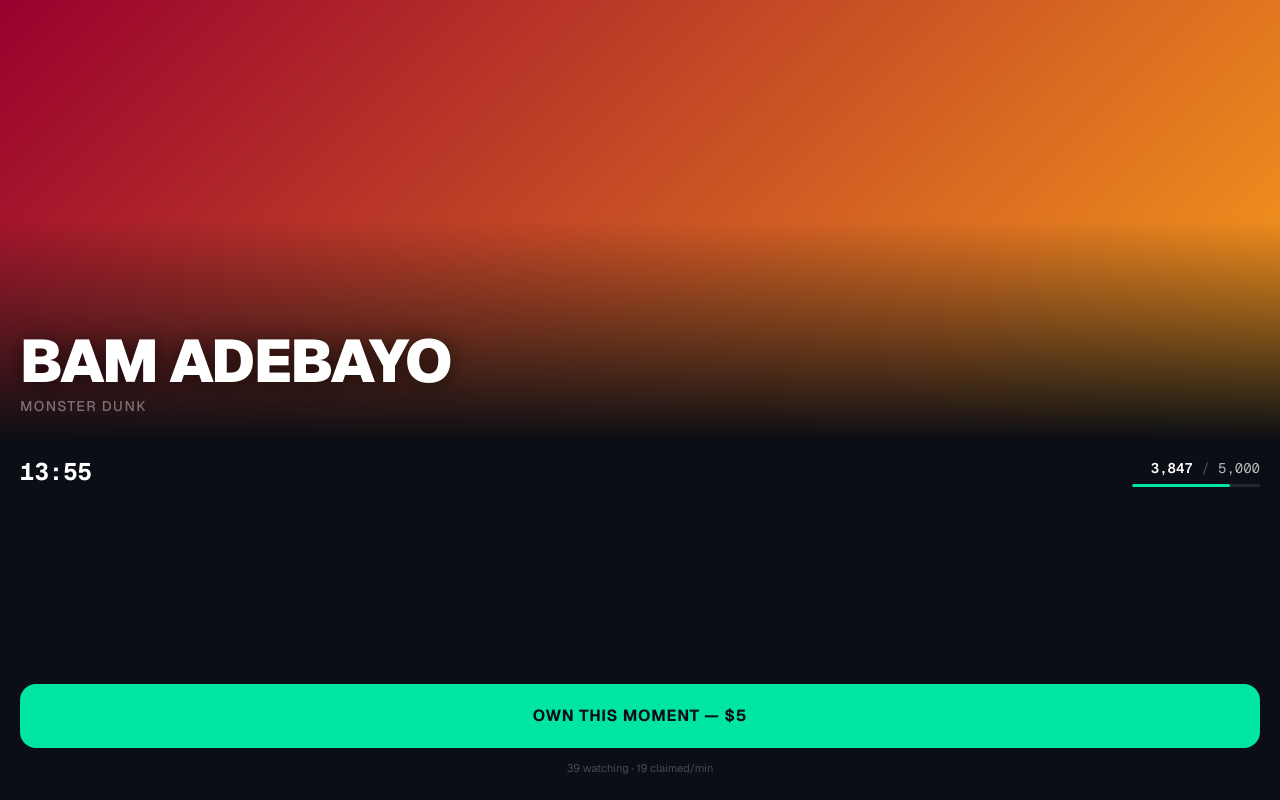
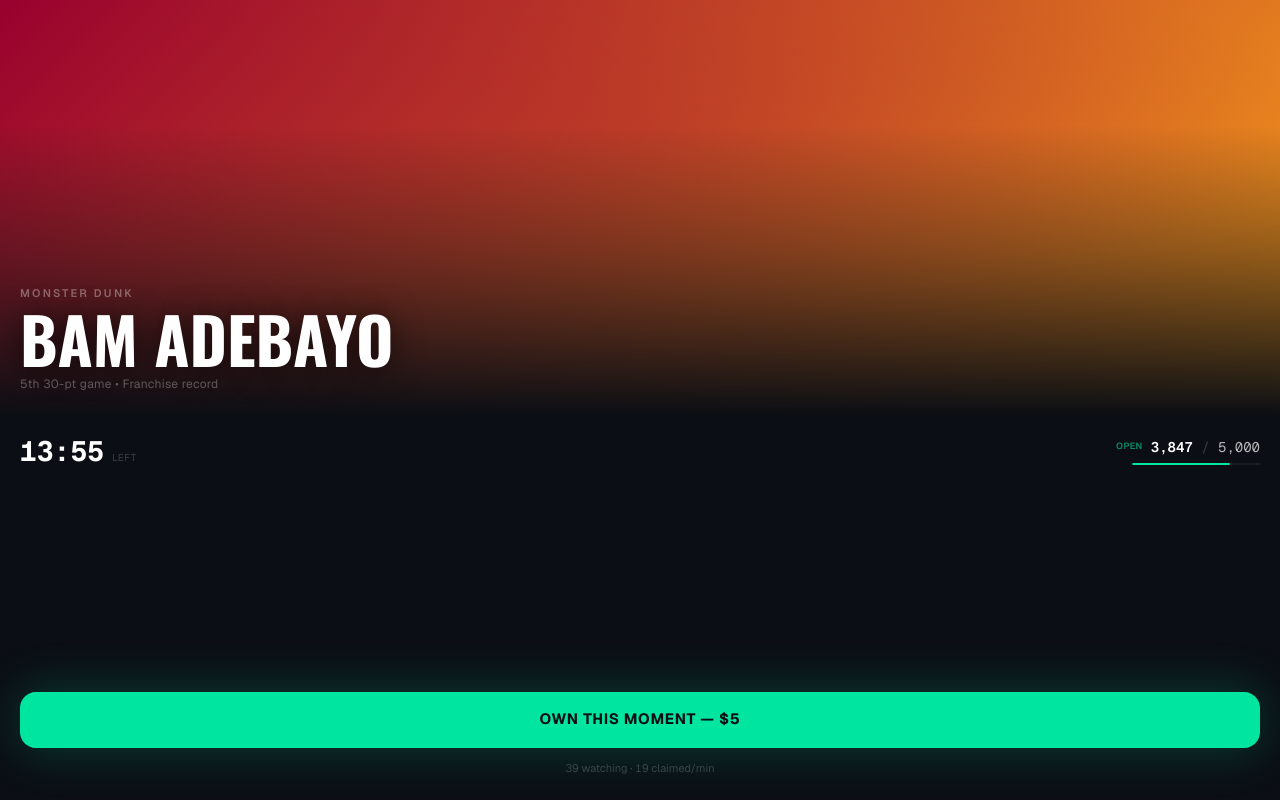
Before and after one commit to roham/tst-prototypes, a Next.js app: page /supreme/bam in a window 1280 px wide. Built offline with nearby package versions, Linux system fonts and the light colour scheme.

Commit message:
v0.1: supreme — foundation polish: Oswald typography, team-color glow, context line, ambient CTA glow, confetti W screen

```diff
--- a/app/globals.css
+++ b/app/globals.css
@@ -66,3 +66,10 @@ body {
 /* Glow effect */
 .glow-teal { box-shadow: 0 0 20px rgba(0, 229, 160, 0.3); }
 .glow-orange { box-shadow: 0 0 20px rgba(255, 107, 53, 0.3); }
+
+/* Supreme CTA ambient glow pulse */
+@keyframes glow-breathe {
+  0%, 100% { opacity: 0.15; transform: translateY(-50%) scaleX(1); }
+  50% { opacity: 0.3; transform: translateY(-50%) scaleX(1.03); }
+}
+.animate-glow-breathe { animation: glow-breathe 3s ease-in-out infinite; }
--- a/app/supreme/[momentId]/page.tsx
+++ b/app/supreme/[momentId]/page.tsx
@@ -1,7 +1,7 @@
 'use client';
 
 import { useParams } from 'next/navigation';
-import { useState, useEffect, useMemo } from 'react';
+import { useState, useEffect, useMemo, useRef } from 'react';
 import { getMoment, getSaleEndsAt } from '@/lib/mock-data';
 import type { Moment } from '@/lib/mock-data';
 import { useCountdown } from '@/lib/use-countdown';
@@ -56,6 +56,46 @@ function useSocialProof(base: number) {
 }
 
 // ---------------------------------------------------------------------------
+// Confetti particle for W screen
+// ---------------------------------------------------------------------------
+
+function ConfettiParticles({ teamColor }: { teamColor: string }) {
+  const particles = useMemo(() => {
+    const colors = ['#00E5A0', teamColor, '#FFFFFF', '#F59E0B'];
+    return Array.from({ length: 24 }, (_, i) => ({
+      id: i,
+      left: `${Math.random() * 100}%`,
+      delay: `${Math.random() * 1.5}s`,
+      duration: `${2 + Math.random() * 2}s`,
+      size: 4 + Math.random() * 6,
+      color: colors[i % colors.length],
+      rotation: Math.random() * 360,
+    }));
+  }, [teamColor]);
+
+  return (
+    <div className="absolute inset-0 pointer-events-none overflow-hidden z-0">
+      {particles.map((p) => (
+        <div
+          key={p.id}
+          className="absolute rounded-sm"
+          style={{
+            left: p.left,
+            top: '-10px',
+            width: p.size,
+            height: p.size * 0.6,
+            backgroundColor: p.color,
+            opacity: 0.8,
+            animation: `confetti-fall ${p.duration} ${p.delay} ease-in forwards`,
+            transform: `rotate(${p.rotation}deg)`,
+          }}
+        />
+      ))}
+    </div>
+  );
+}
+
+// ---------------------------------------------------------------------------
 // Share buttons for the W screen
 // ---------------------------------------------------------------------------
 
@@ -96,12 +136,22 @@ function WScreen({
 
   return (
     <div className="fixed inset-0 z-50 flex flex-col items-center justify-center bg-[#0B0E14] overflow-hidden">
-      {/* Teal radial burst */}
+      {/* Confetti burst */}
+      <ConfettiParticles teamColor={moment.teamColors.primary} />
+
+      {/* Teal radial burst — intensified */}
       <div
         className="absolute inset-0 pointer-events-none"
         style={{
           background:
-            'radial-gradient(circle at 50% 45%, rgba(0,229,160,0.15) 0%, transparent 70%)',
+            'radial-gradient(circle at 50% 40%, rgba(0,229,160,0.2) 0%, transparent 60%)',
+        }}
+      />
+      {/* Team color accent glow */}
+      <div
+        className="absolute inset-0 pointer-events-none"
+        style={{
+          background: `radial-gradient(circle at 50% 60%, ${moment.teamColors.primary}15 0%, transparent 50%)`,
         }}
       />
 
@@ -115,35 +165,43 @@ function WScreen({
       >
         {/* Giant W */}
         <div
-          className="text-[120px] leading-none font-black tracking-tighter"
-          style={{ color: '#00E5A0' }}
+          className="text-[140px] leading-none tracking-tighter"
+          style={{
+            color: '#00E5A0',
+            fontFamily: 'var(--font-oswald), sans-serif',
+            fontWeight: 700,
+            textShadow: '0 0 60px rgba(0,229,160,0.4), 0 0 120px rgba(0,229,160,0.15)',
+          }}
         >
           W
         </div>
 
-        <p className="mt-2 text-sm font-semibold uppercase tracking-[0.25em] text-white/60">
+        <p className="mt-1 text-xs font-semibold uppercase tracking-[0.3em] text-white/50">
           You own this moment
         </p>
 
         {/* Player + play */}
-        <h2 className="mt-6 text-3xl font-bold tracking-tight text-white">
+        <h2
+          className="mt-6 text-4xl uppercase tracking-tight text-white"
+          style={{ fontFamily: 'var(--font-oswald), sans-serif', fontWeight: 700 }}
+        >
           {moment.player}
         </h2>
-        <p className="mt-1 text-base text-white/50">{moment.playType}</p>
+        <p className="mt-1 text-sm text-white/40">{moment.playType}</p>
 
         {/* Edition pill */}
-        <div className="mt-5 inline-flex items-center gap-2 rounded-full bg-white/10 px-4 py-1.5">
+        <div className="mt-5 inline-flex items-center gap-2 rounded-full bg-white/[0.07] px-5 py-2 border border-white/[0.06]">
           <span className="text-sm font-mono font-semibold text-[#00E5A0]">
             #{editionNumber.toLocaleString()}
           </span>
-          <span className="text-sm text-white/40">
+          <span className="text-xs text-white/30">
             of {moment.editionSize.toLocaleString()}
           </span>
         </div>
 
         {/* Context timestamp */}
-        <p className="mt-4 text-xs text-white/30">
-          Acquired during {moment.team} vs {moment.opponent}
+        <p className="mt-4 text-[11px] text-white/25 uppercase tracking-wider">
+          {moment.team} vs {moment.opponent}
         </p>
 
         {/* Share row */}
@@ -240,14 +298,20 @@ export default function SupremePage() {
     buttonAnimation = 'animate-urgency';
   }
 
+  // Glow intensity increases with urgency
+  const glowOpacity =
+    dropPhase === 'CRITICAL' ? 0.5 : dropPhase === 'CLOSING' ? 0.3 : 0.2;
+  const glowColor =
+    dropPhase === 'CRITICAL' ? '#EF4444' : '#00E5A0';
+
   return (
     <div className="min-h-dvh flex flex-col bg-[#0B0E14] relative overflow-hidden select-none">
       {/* ============================================================= */}
-      {/* HERO — fills top 55% */}
+      {/* HERO — fills top 52% */}
       {/* ============================================================= */}
       <div
         className="relative w-full flex-none"
-        style={{ height: '55dvh' }}
+        style={{ height: '52dvh' }}
       >
         {/* Gradient background */}
         <div
@@ -257,26 +321,41 @@ export default function SupremePage() {
           }}
         />
 
+        {/* Team color ambient glow — top center */}
+        <div
+          className="absolute inset-0 pointer-events-none"
+          style={{
+            background: `radial-gradient(ellipse 80% 60% at 50% 30%, ${moment.teamColors.primary}30 0%, transparent 70%)`,
+          }}
+        />
+
         {/* Dark overlay for text legibility */}
         <div
           className="absolute inset-0"
           style={{
-            background: 'linear-gradient(to top, #0B0E14 0%, transparent 50%)',
+            background: 'linear-gradient(to top, #0B0E14 0%, rgba(11,14,20,0.4) 40%, transparent 70%)',
           }}
         />
 
         {/* Player name + play type — bottom-left */}
         <div className="absolute bottom-6 left-5 right-5 z-10">
+          {/* Play type — above name, small */}
+          <p className="text-[11px] font-semibold uppercase tracking-[0.2em] text-white/35 mb-2">
+            {moment.playType}
+          </p>
           <h1
-            className="text-5xl sm:text-6xl font-black uppercase leading-[0.9] tracking-tight text-white"
+            className="text-[52px] sm:text-[64px] uppercase leading-[0.88] text-white"
             style={{
-              textShadow: '0 2px 20px rgba(0,0,0,0.6)',
+              fontFamily: 'var(--font-oswald), sans-serif',
+              fontWeight: 700,
+              textShadow: '0 2px 30px rgba(0,0,0,0.7)',
             }}
           >
             {moment.player}
           </h1>
-          <p className="mt-2 text-sm font-medium uppercase tracking-widest text-white/40">
-            {moment.playType}
+          {/* Game context */}
+          <p className="mt-2.5 text-xs text-white/30 tracking-wide">
+            {moment.context}
           </p>
         </div>
       </div>
@@ -284,10 +363,11 @@ export default function SupremePage() {
       {/* ============================================================= */}
       {/* INFO STRIP — timer + edition counter */}
       {/* ============================================================= */}
-      <div className="flex items-center justify-between px-5 py-4">
+      <div className="flex items-center justify-between px-5 py-3.5">
         {/* Timer */}
+        <div className="flex items-baseline gap-2">
           <div
-          className="font-mono text-2xl font-bold tabular-nums transition-colors duration-300"
+            className="font-mono text-[28px] font-bold tabular-nums transition-colors duration-300"
             style={{ color: timerColor(dropPhase) }}
           >
             {isEnded ? (
@@ -296,18 +376,29 @@ export default function SupremePage() {
               timerDisplay
             )}
           </div>
+          {!isEnded && (
+            <span className="text-[10px] uppercase tracking-wider text-white/20">
+              left
+            </span>
+          )}
+        </div>
 
         {/* Edition counter */}
         <div className="text-right">
+          <div className="flex items-center gap-2 justify-end">
+            <span className="text-[9px] uppercase tracking-wider text-[#00E5A0]/60 font-semibold">
+              Open
+            </span>
             <p className="text-sm font-mono tabular-nums text-white/70">
               <span className="text-white font-semibold">
                 {moment.editionsClaimed.toLocaleString()}
               </span>
-            <span className="text-white/30"> / </span>
+              <span className="text-white/20"> / </span>
               <span>{moment.editionSize.toLocaleString()}</span>
             </p>
+          </div>
           {/* Thin progress bar */}
-          <div className="mt-1.5 w-32 h-[3px] rounded-full bg-white/10 overflow-hidden ml-auto">
+          <div className="mt-1.5 w-32 h-[2px] rounded-full bg-white/[0.06] overflow-hidden ml-auto">
             <div
               className="h-full rounded-full transition-all duration-1000"
               style={{
@@ -319,16 +410,29 @@ export default function SupremePage() {
         </div>
       </div>
 
+      {/* Spacer pushes button to bottom */}
+      <div className="flex-1" />
+
       {/* ============================================================= */}
-      {/* THE BUTTON */}
+      {/* THE BUTTON — with ambient glow */}
       {/* ============================================================= */}
-      <div className="px-5 mt-auto mb-3">
+      <div className="px-5 mb-3 relative">
+        {/* Ambient glow behind button */}
+        {!isEnded && (
+          <div
+            className="absolute inset-x-5 top-1/2 -translate-y-1/2 h-16 rounded-2xl blur-xl transition-all duration-500 pointer-events-none"
+            style={{
+              backgroundColor: glowColor,
+              opacity: glowOpacity,
+            }}
+          />
+        )}
         <button
           onClick={purchase}
           disabled={isPurchasing || isEnded}
           className={`
-            relative w-full h-16 rounded-2xl text-base font-bold uppercase tracking-wider
-            transition-all duration-200 active:scale-[0.98]
+            relative w-full h-[56px] rounded-2xl text-[15px] font-bold uppercase tracking-wider
+            transition-all duration-200 active:scale-[0.97] active:brightness-110
             disabled:cursor-not-allowed
             ${buttonAnimation}
           `}
@@ -339,7 +443,6 @@ export default function SupremePage() {
         >
           {isPurchasing ? (
             <span className="inline-flex items-center gap-2">
-              {/* Spinner */}
               <svg
                 className="animate-spin h-5 w-5"
                 viewBox="0 0 24 24"
@@ -370,7 +473,7 @@ export default function SupremePage() {
       {/* ============================================================= */}
       {/* SOCIAL PROOF — tiny, below button */}
       {/* ============================================================= */}
-      <p className="text-center text-[11px] text-white/25 pb-6">
+      <p className="text-center text-[11px] text-white/20 pb-6 tabular-nums">
         {watching} watching &middot; {claimedPerMin} claimed/min
       </p>
     </div>
```
Also changed, not shown: 1 other file (tests, documents, lock files or other folders). Lines whose indentation alone changed are shown as unchanged.
